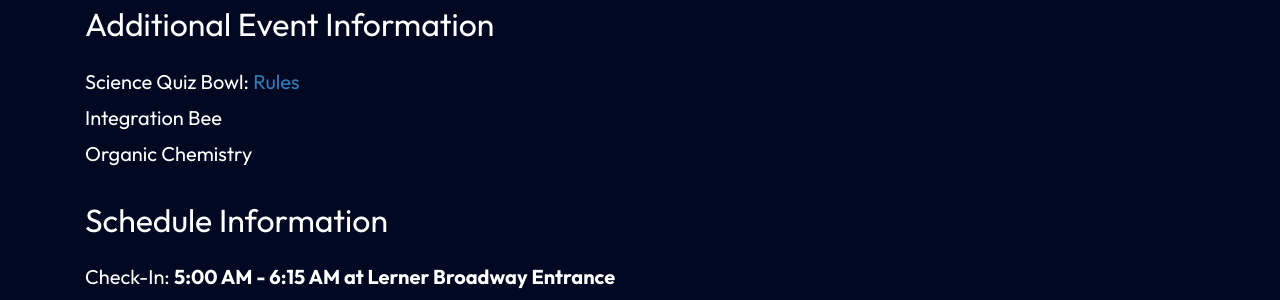
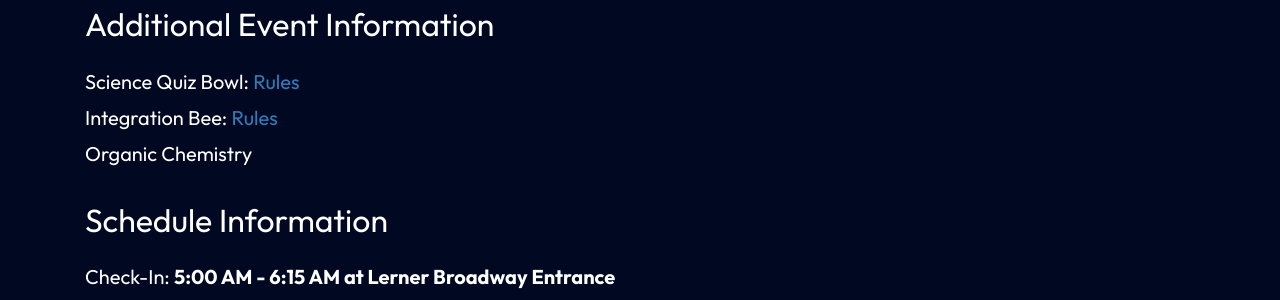
Before and after one commit to columbia-science-olympiad/columbia-science-olympiad.github.io, a Jekyll site: the page built from tournament.md, in a window 1280 px wide and 900 px high, scrolled down 676 px. Shown: the part 155-455 px from the top of the window. Built offline with Jekyll 4.4.1, drawn with Linux system fonts in a browser that asks for light colours; nearby versions of some CDN libraries.

Commit message:
Integration Bee rules!

```diff
--- a/tournament.md
+++ b/tournament.md
@@ -27,7 +27,7 @@
 ## Additional Event Information
 
 -   Science Quiz Bowl: [Rules](https://docs.google.com/document/d/1AMyyomrl9rs31zMDHXFkZFL5hSqFel8wzteqUA18gks/edit?usp=sharing)
--   Integration Bee
+-   Integration Bee: [Rules](https://docs.google.com/document/d/1JTgPZNBiN1-SBNWM7BRX6KSeXLhFl2MtFFORlw6Lnts/edit?usp=sharing)
 -   Organic Chemistry
 
 ## Schedule Information
```
